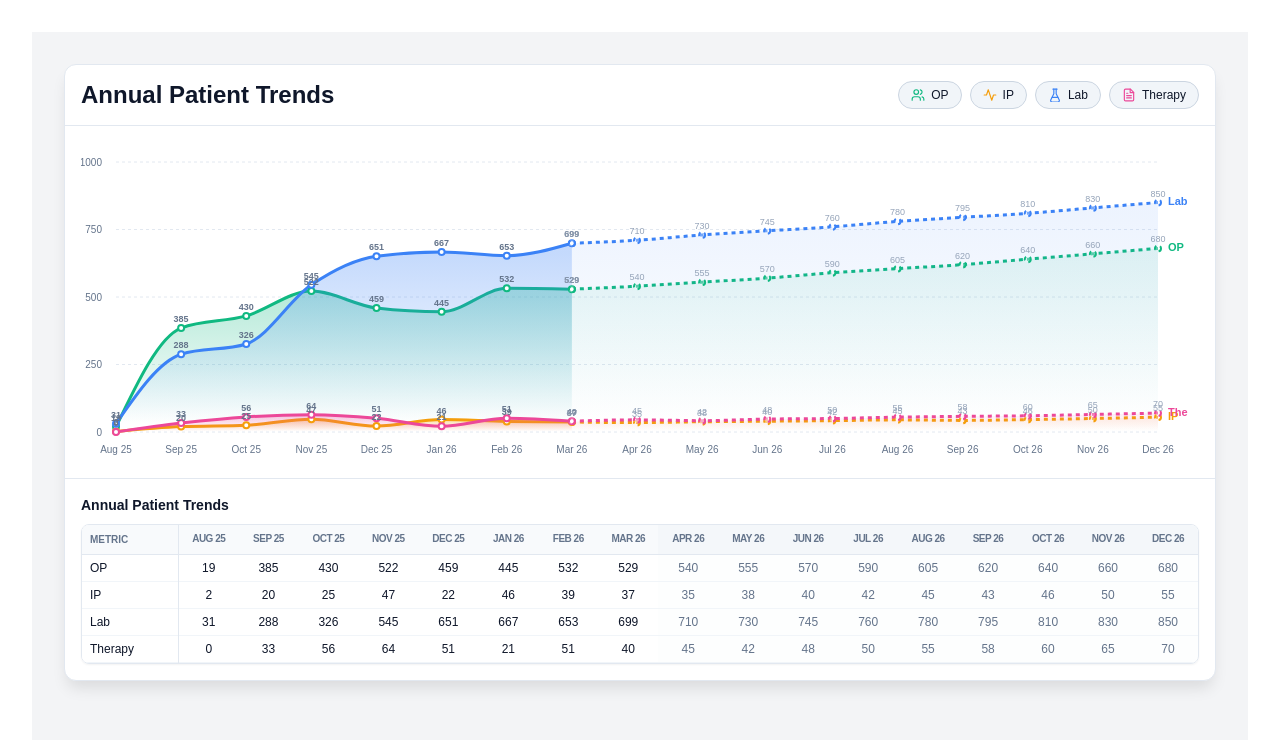
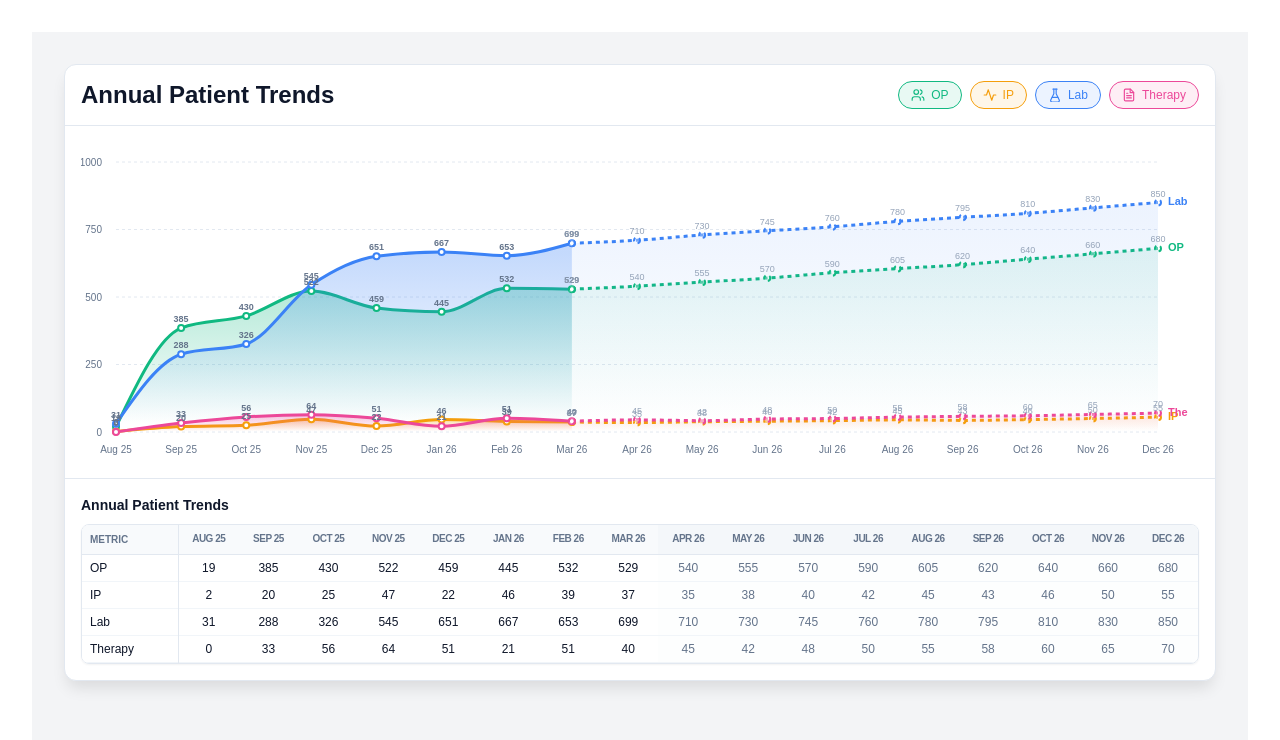
Before and after one commit to shivaraj-nigsoft/component_local, a React (Vite) app: page / in a window 1280 px wide. Shown: the top 740 px of the page. Built offline with nearby package versions, Linux system fonts and the light colour scheme.

Commit message:
trend toggle ui changed

```diff
--- a/src/components/TrendBarChart/TrendBarChart.tsx
+++ b/src/components/TrendBarChart/TrendBarChart.tsx
@@ -165,9 +165,9 @@ const TrendBarChart: React.FC<TrendBarChartProps> = ({
                                     style={{
                                         display: 'flex', alignItems: 'center', gap: '6px', padding: '6px 12px',
                                         borderRadius: '9999px', fontSize: '12px', fontWeight: 500, cursor: 'pointer', border: '1px solid',
-                                        backgroundColor: isActive ? '#f1f5f9' : 'transparent',
-                                        color: isActive ? '#0f172a' : '#64748b',
-                                        borderColor: isActive ? '#cbd5e1' : '#e2e8f0',
+                                        backgroundColor: isActive ? `${config.color}18` : 'transparent',
+                                        color: isActive ? config.color : '#64748b',
+                                        borderColor: isActive ? config.color : '#e2e8f0',
                                         transition: 'all 0.2s ease-out',
                                     }}
                                 >
--- a/src/components/TrendLinechart/TrendLinechart.tsx
+++ b/src/components/TrendLinechart/TrendLinechart.tsx
@@ -173,9 +173,9 @@ const TrendLinechart: React.FC<TrendLinechartProps> = ({
                                     onClick={() => toggleMetric(key)}
                                     style={{
                                         display: 'flex', alignItems: 'center', gap: '6px', padding: '6px 12px', borderRadius: '9999px', fontSize: '12px', fontWeight: 500, cursor: 'pointer', border: '1px solid',
-                                        backgroundColor: isActive ? '#f1f5f9' : 'transparent',
-                                        color: isActive ? '#0f172a' : '#64748b',
-                                        borderColor: isActive ? '#cbd5e1' : '#e2e8f0',
+                                        backgroundColor: isActive ? `${config.color}18` : 'transparent',
+                                        color: isActive ? config.color : '#64748b',
+                                        borderColor: isActive ? config.color : '#e2e8f0',
                                         transition: 'all 0.2s ease-out'
                                     }}
                                 >
```
